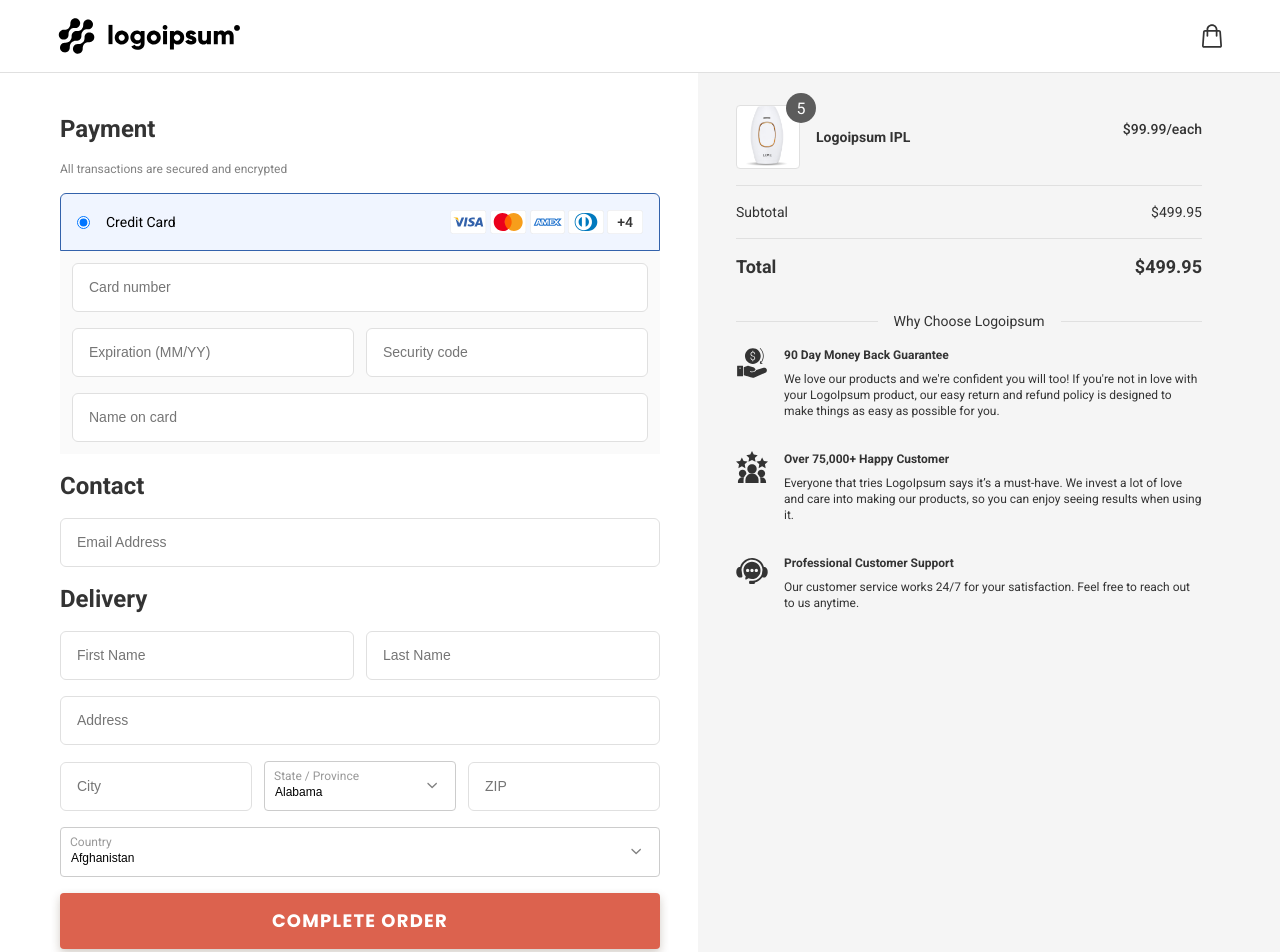
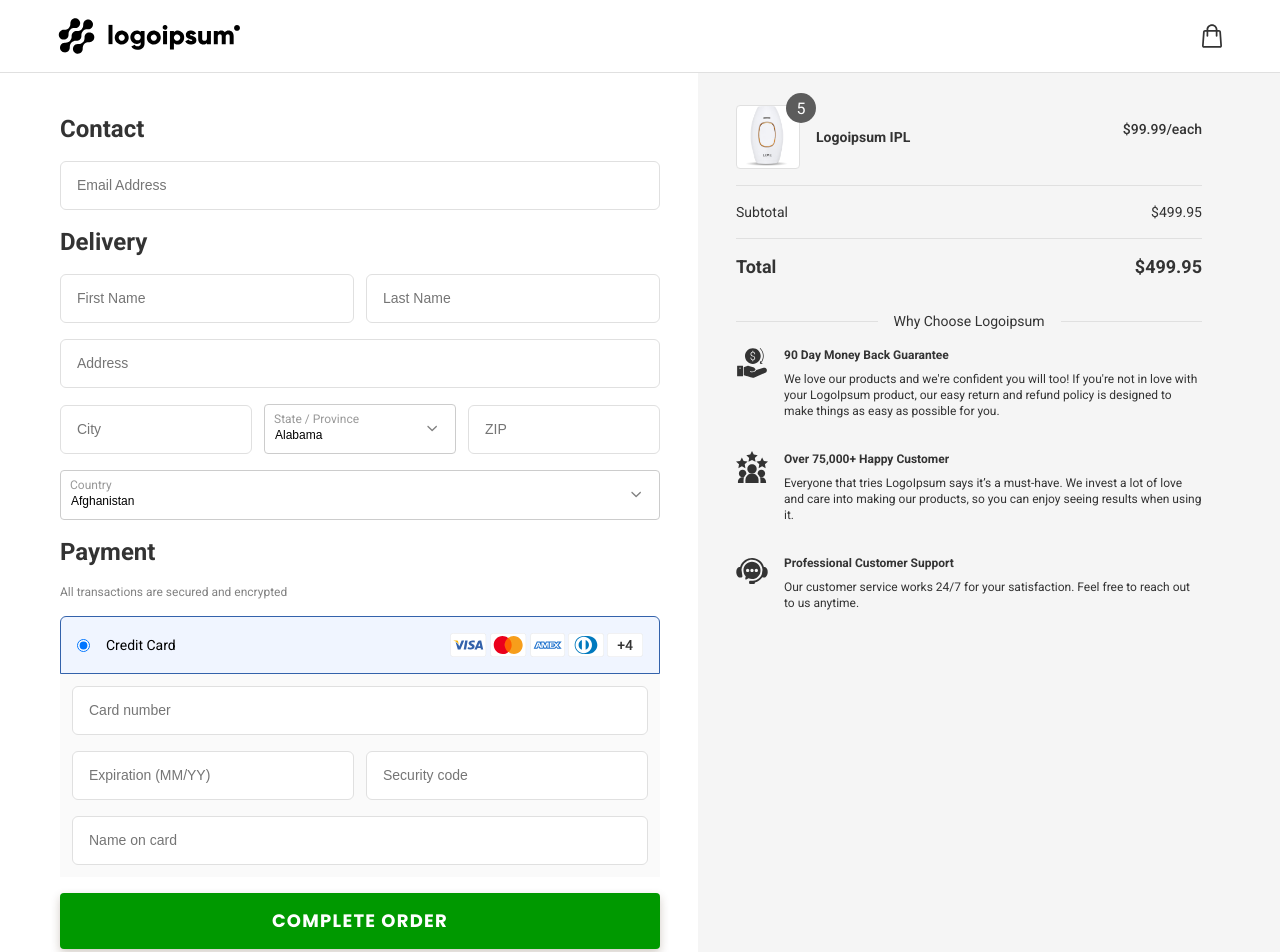
Before and after one commit to TomasAnt/cc-test, a React (Vite) app: page / in a window 1280 px wide. Shown: the top 952 px of the page. Built offline with nearby package versions, Linux system fonts and the light colour scheme.

Commit message:
alert-box

```diff
--- a/config.ts
+++ b/config.ts
@@ -10,9 +10,9 @@ export const products = [
   // You can add more products here too
 ];
 
-export const SWAP_CONTACT_AND_PAYMENT = true; // or false to swap layout positions;
+export const SWAP_CONTACT_AND_PAYMENT = false; // or false to swap layout positions;
 
-export const buttonColor = "red"; // Change this value to "red", "green", or "blue"
+export const buttonColor = "green"; // Change this value to "red", "green", or "blue"
 
 export const whySectionData = [
   {
--- a/src/components/ContactForm/ContactForm.tsx
+++ b/src/components/ContactForm/ContactForm.tsx
@@ -43,7 +43,11 @@ const ContactForm = () => {
           initialValues={initialValues}
           validationSchema={validationSchema}
           onSubmit={(values, actions) => {
-            console.log(values);
+            console.log("Form submitted:", values);
+            window.alert(
+              "Payment was successful, check the console for details."
+            );
+            actions.resetForm();
             actions.setSubmitting(false);
           }}
         >
```
Also changed, not shown: project_structure.txt (deleted).
